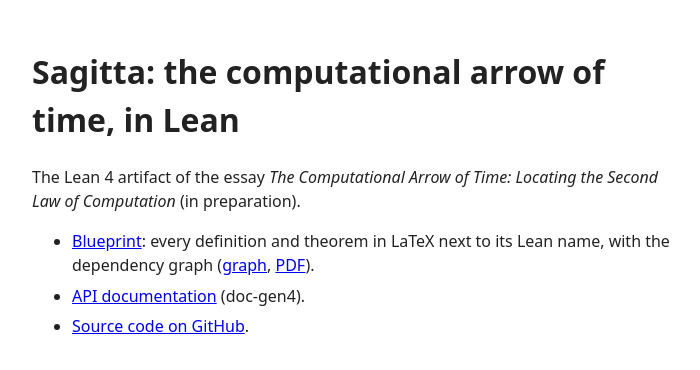
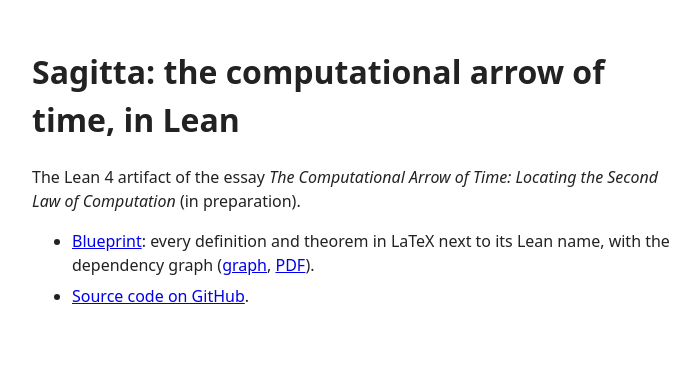
Before and after one commit to julatec/sagitta, a plain HTML site: page blueprint/home/index.html in a window 1280 px wide. Shown: the whole page, without its empty margins (288-988 px from the left). Drawn offline with Linux system fonts and the light colour scheme.

Commit message:
ci: API documentation off; doc-gen4 cannot start its processes on the runner
doc-gen4 v4.36.0-rc2 fails with "resource exhausted (error code: 12)" while analysing the
imported modules, also with 24 GB of swap. The blueprint, its PDF and checkdecls are kept; the
links to the API docs go.

```diff
--- a/blueprint/home/index.html
+++ b/blueprint/home/index.html
@@ -19,7 +19,6 @@ of Computation</em> (in preparation).</p>
   <li><a href="blueprint/">Blueprint</a>: every definition and theorem in LaTeX next to its Lean
     name, with the dependency graph (<a href="blueprint/dep_graph_document.html">graph</a>,
     <a href="blueprint.pdf">PDF</a>).</li>
-  <li><a href="docs/">API documentation</a> (doc-gen4).</li>
   <li><a href="https://github.com/julatec/sagitta">Source code on GitHub</a>.</li>
 </ul>
 </body>
```
Also changed, not shown: 3 other files.
